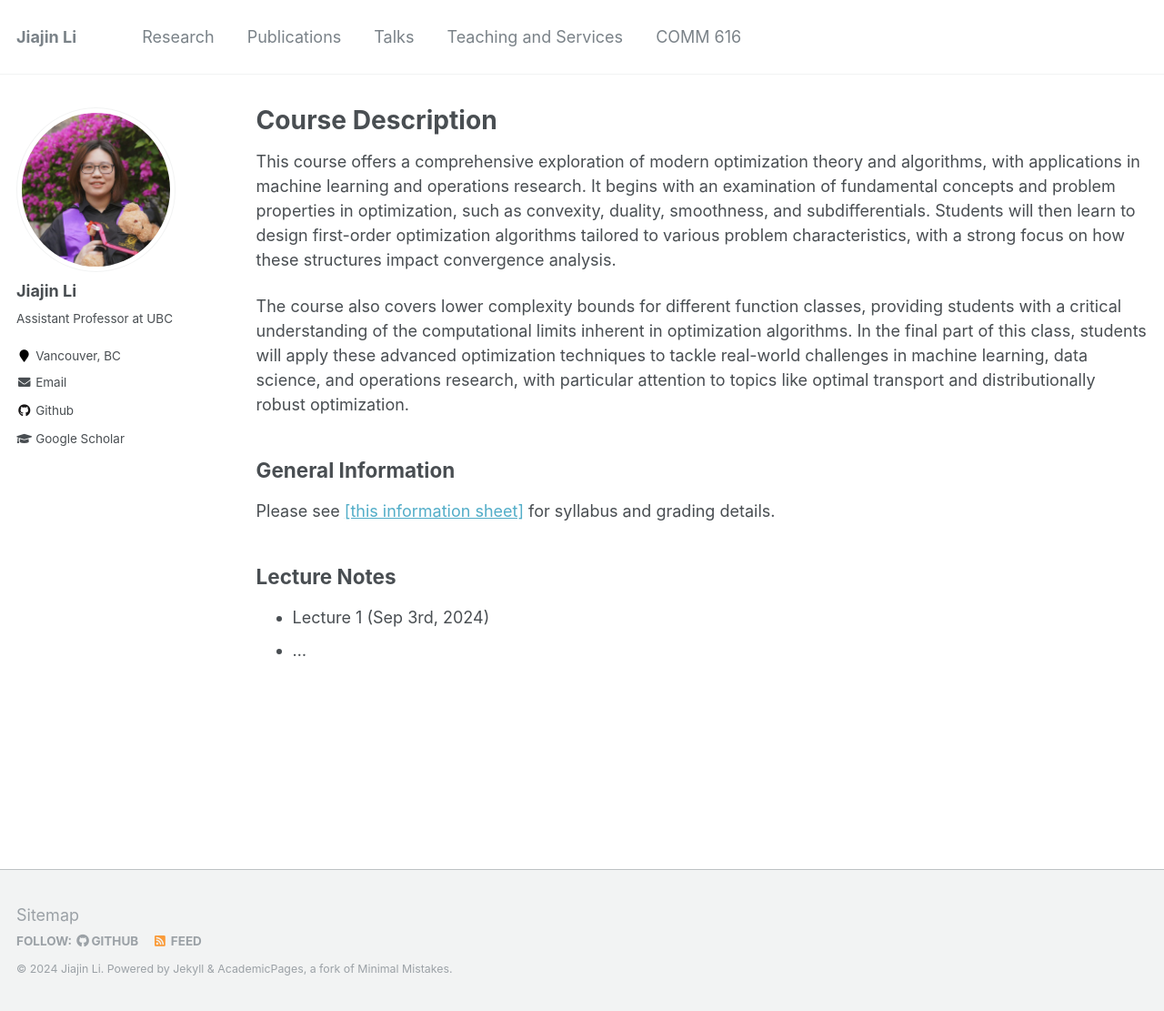
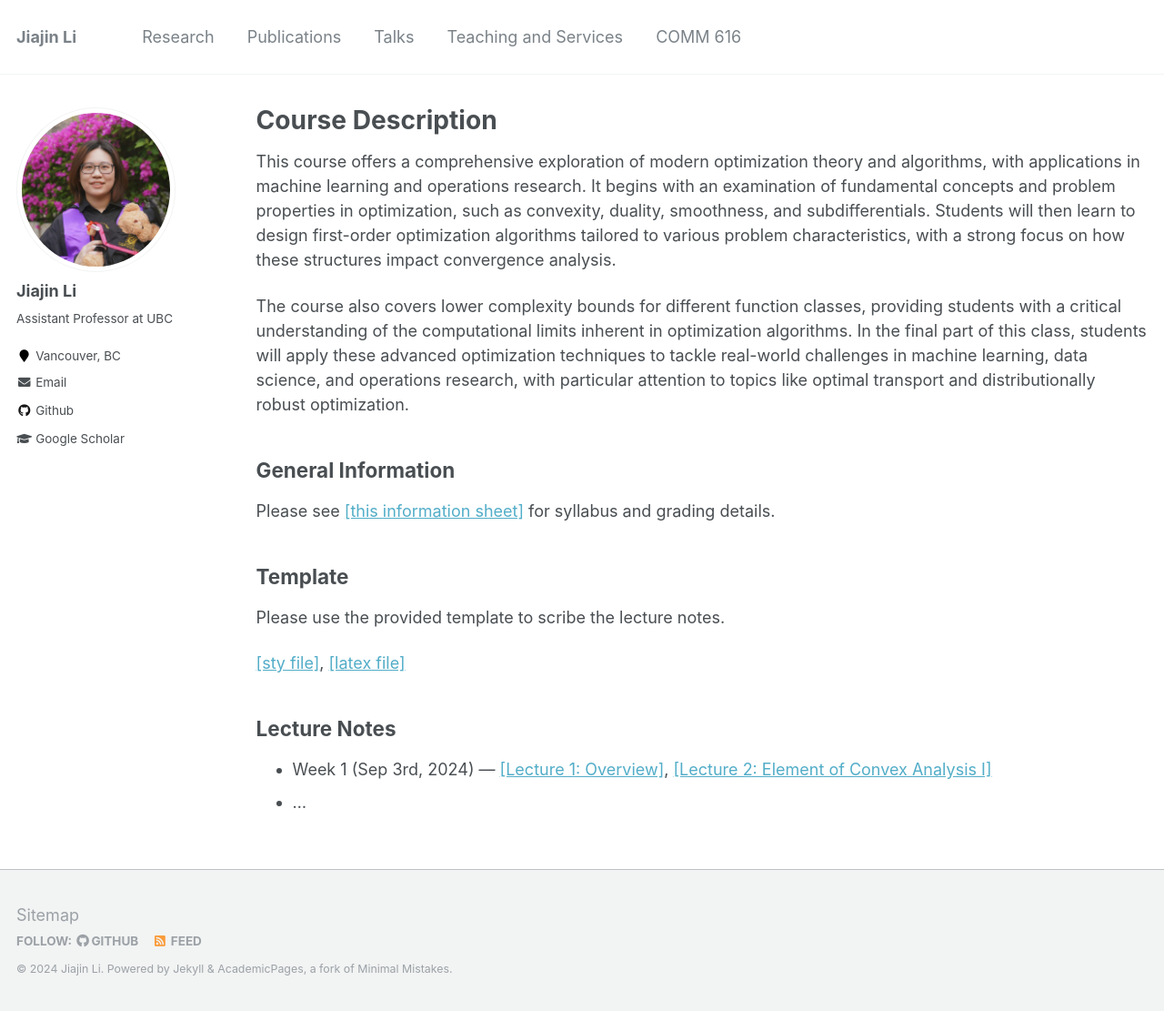
Before and after one commit to gerrili1996/gerrili1996.github.io, a Jekyll site: the page built from _pages/comm616.md, in a window 1280 px wide and 1111 px high. Shown: the whole window at 91% size. Built offline with Jekyll 4.4.1, drawn with Linux system fonts in a browser that asks for light colours.

Commit message:
update lecture 1,2

```diff
--- a/_pages/comm616.md
+++ b/_pages/comm616.md
@@ -16,7 +16,13 @@ The course also covers lower complexity bounds for different function classes, p
 
 Please see  [[this information sheet]](https://gerrili1996.github.io/files/comm616_infor.pdf) for syllabus and grading details.
 
+## Template
+
+Please use the provided template to scribe the lecture notes.
+
+[[sty file]](https://gerrili1996.github.io/files/comm604.sty), [[latex file]](https://gerrili1996.github.io/files/lecture_note_template.tex)
+
 ## Lecture Notes
 
-- Lecture 1 (Sep 3rd, 2024)
+- Week 1 (Sep 3rd, 2024) --- [[Lecture 1: Overview]](https://gerrili1996.github.io/files/Lecture_1_COMM616.pdf), [[Lecture 2: Element of Convex Analysis I]](https://gerrili1996.github.io/files/Lecture_2_COMM616.pdf)
 - ...
```
Also changed, not shown: 5 other files.
